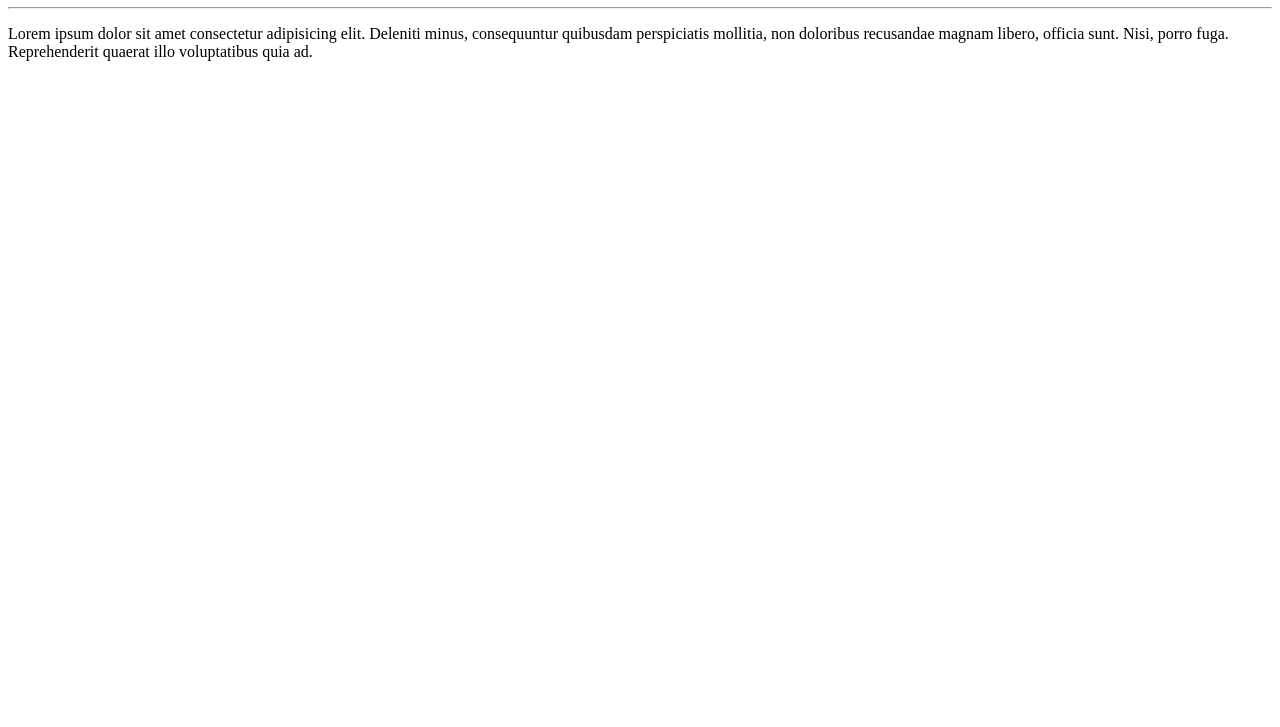
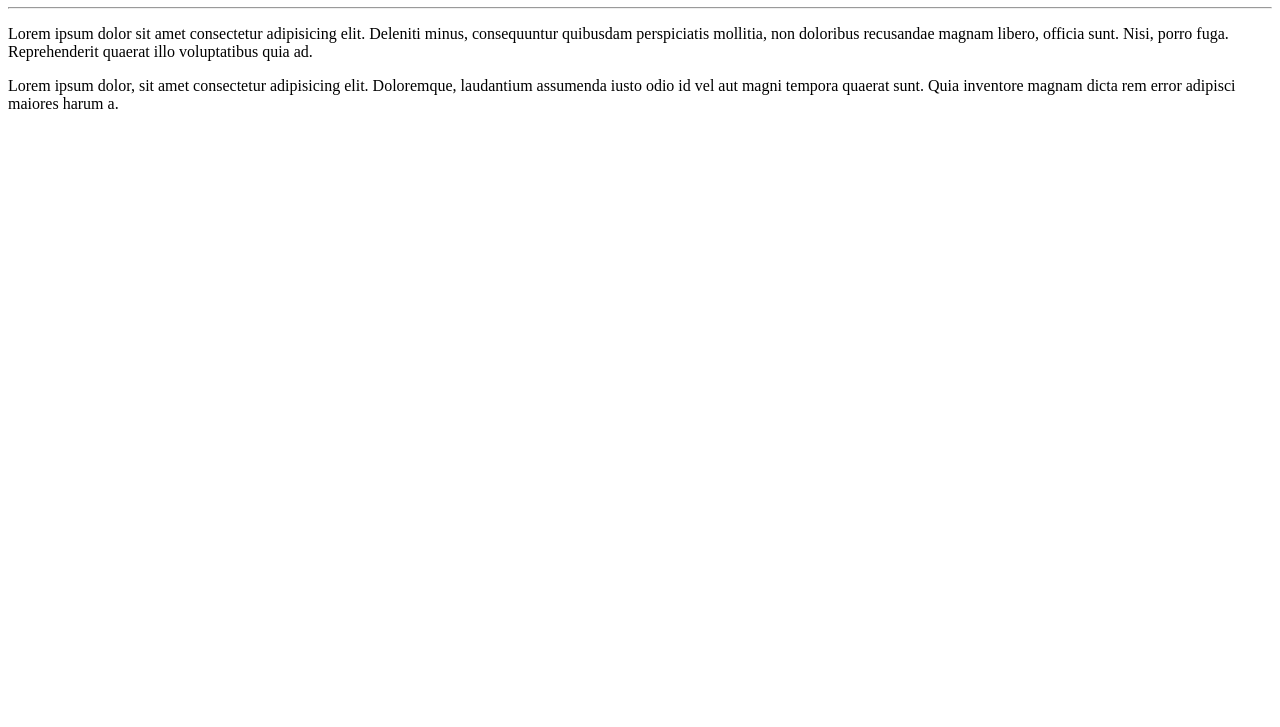
Before and after one commit to oCaioGuerras/Ola-Mundo, a plain HTML site: page site-exemplo/index.html in a window 1280 px wide. Shown: the part 73-800 px from the top of the page. Drawn offline with Linux system fonts and the light colour scheme.

Commit message:
Update index.html

```diff
--- a/site-exemplo/index.html
+++ b/site-exemplo/index.html
@@ -10,5 +10,6 @@
    <h1>Olá, Mundo!</h1>
    <hr>
    <p>Lorem ipsum dolor sit amet consectetur adipisicing elit. Deleniti minus, consequuntur quibusdam perspiciatis mollitia, non doloribus recusandae magnam libero, officia sunt. Nisi, porro fuga. Reprehenderit quaerat illo voluptatibus quia ad.</p>
+   <p>Lorem ipsum dolor, sit amet consectetur adipisicing elit. Doloremque, laudantium assumenda iusto odio id vel aut magni tempora quaerat sunt. Quia inventore magnam dicta rem error adipisci maiores harum a.</p>
 </body>
 </html>
```
